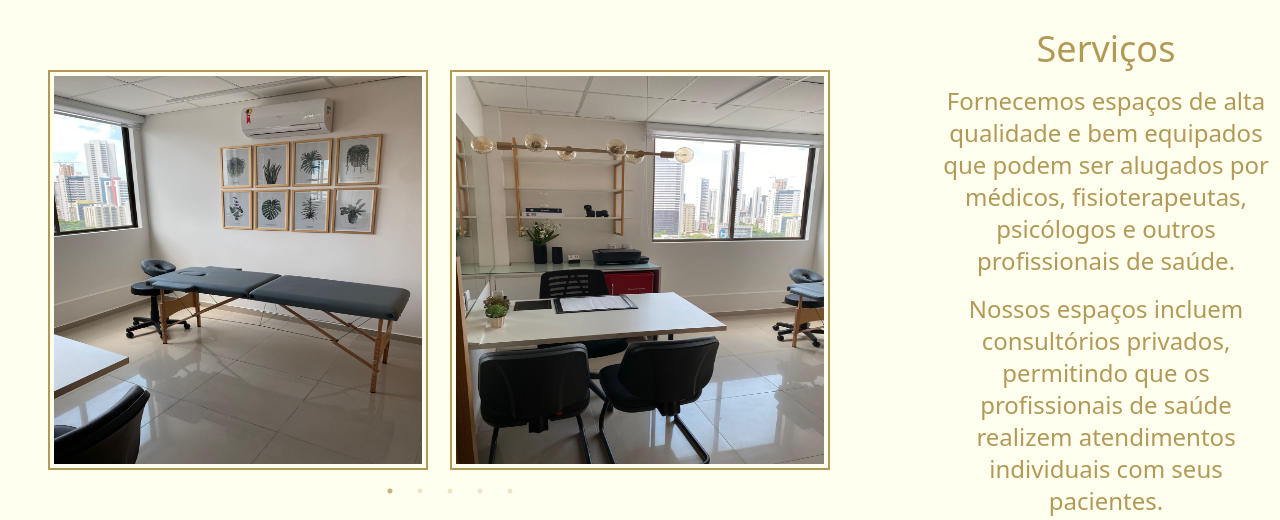
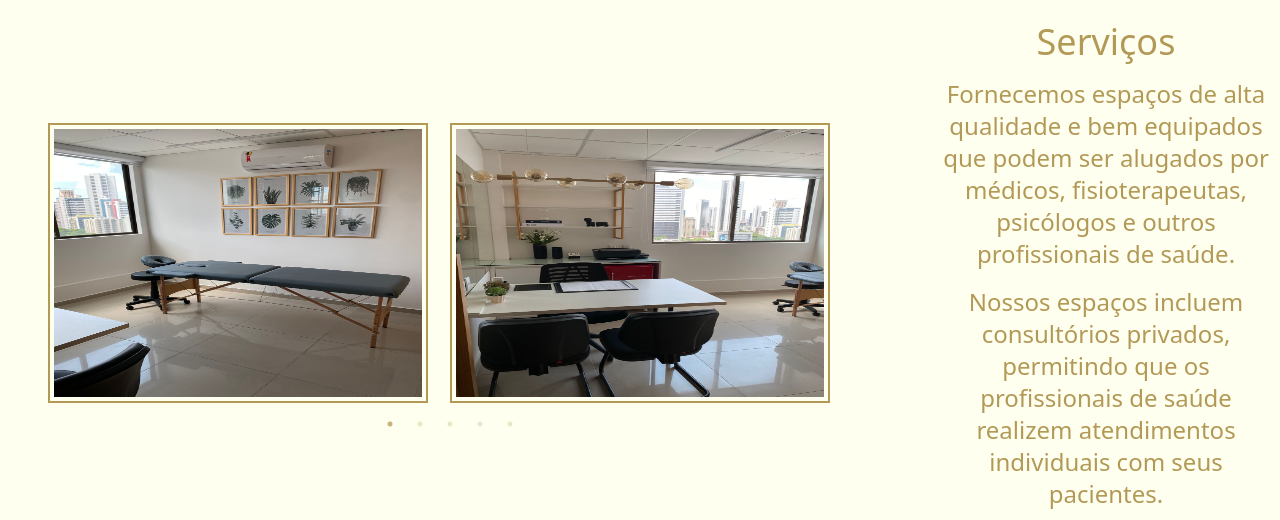
Before and after one commit to aguiarHugo/instituto-cidrim, a React (Vite) app: page / in a window 1280 px wide. Shown: the part 1578-2098 px from the top of the page. Built offline with nearby package versions, Linux system fonts and the light colour scheme.

Commit message:
debugging slider

```diff
--- a/src/components/ServicesCards.jsx
+++ b/src/components/ServicesCards.jsx
@@ -42,7 +42,7 @@ const ServicesCards = () => {
         <Slider {...settings}>
             {icImages.map((image, index) => (
               <div key={index}>
-                <img src={image} alt={`Imagem ${index}`} className="w-full lg:w-[380px] max-h-[400px] border-2 border-primary p-1 " />
+                <img src={image} alt={`Imagem ${index}`} className="w-full lg:w-[380px] min-h-[280px] max-h-[280px] border-2 border-primary p-1 " />
               </div>
             ))}
         </Slider>
```
